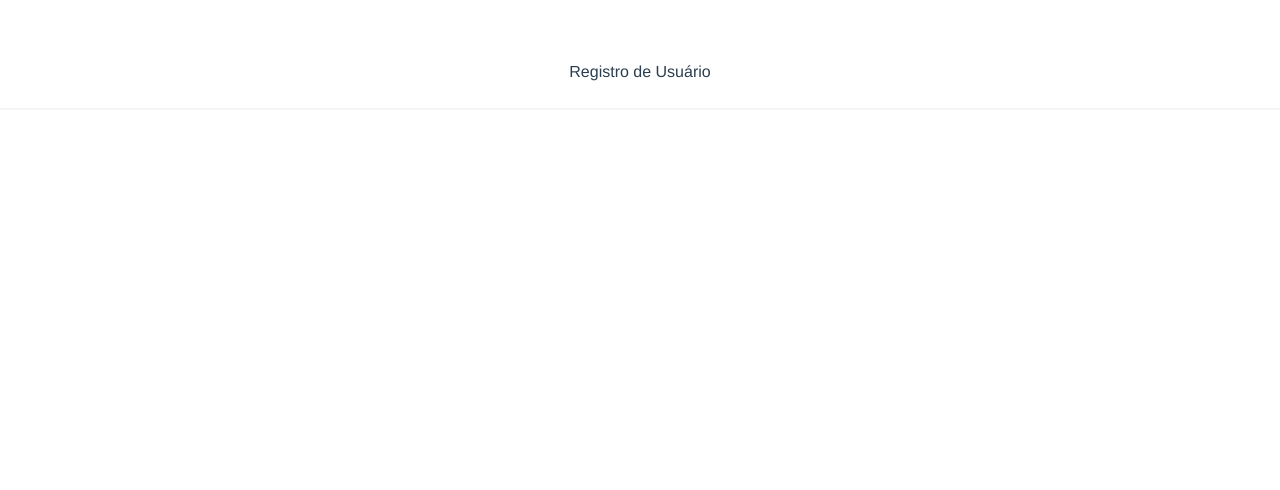
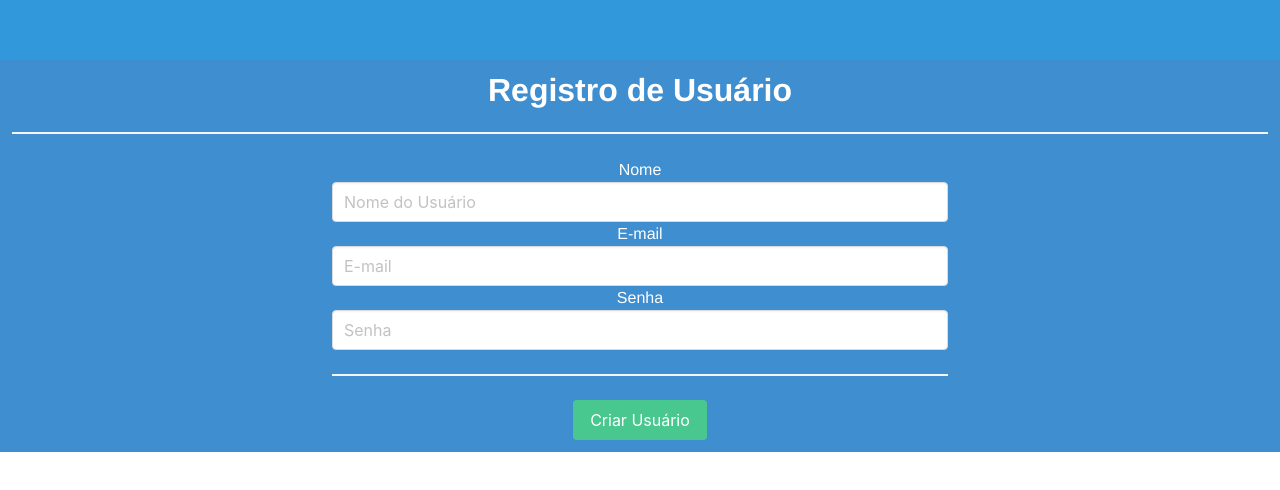
Before and after one commit to 4lessandro/consuming-api-with-vue, a Vue app: page /register in a window 1280 px wide. Shown: the top 490 px of the page. Built offline with nearby package versions, Linux system fonts and the light colour scheme.

Commit message:
register completed

```diff
--- a/src/App.vue
+++ b/src/App.vue
@@ -15,6 +15,7 @@
   -moz-osx-font-smoothing: grayscale;
   text-align: center;
   color: #2c3e50;
+  background-color: #3298dc;
 }
 
 #nav {
--- a/src/views/Register.vue
+++ b/src/views/Register.vue
@@ -1,13 +1,52 @@
 <template>
-    <div>
-        <h1>Registro de Usuário</h1>
+    <div class="column is-centered notification is-info">
+        <h1 class="title">Registro de Usuário</h1>
         <hr>
+            <div v-if="error != undefined" class="notification is-danger">
+                        {{error}}
+            </div>
+
+            <div class="columns is-centered is-4">
+                <div class="column is-half">
+                    <p class="is-6">Nome</p>
+                    <input type="text" placeholder="Nome do Usuário" class="input" v-model="name">
+                    <p>E-mail</p>
+                    <input type="email" placeholder="E-mail" class="input" v-model="email">
+                    <p>Senha</p>
+                    <input type="password" placeholder="Senha" class="input" v-model="password">
+                    <hr>
+                    <button type="submit" class="button is-success" @click="register">Criar Usuário</button>
+                </div>
+            </div>
     </div>
 </template>
 
 <script>
+import axios from 'axios'
 export default {
-
+    data() {
+        return {
+            name: '',
+            password: '',
+            email: '',
+            error: undefined
+        }
+    },
+    methods: {
+        register() {
+            axios.post('http://localhost:80/user', {
+                name: this.name,
+                email: this.email,
+                password: this.password
+            }).then(res => {
+                this.$router.push({name: 'Home'})
+                console.log(res.data.success)
+            }).catch(error => {
+                console.log(error)
+                this.error = error.response.data.error
+            })
+        }
+    }
 }
 </script>
 
```
